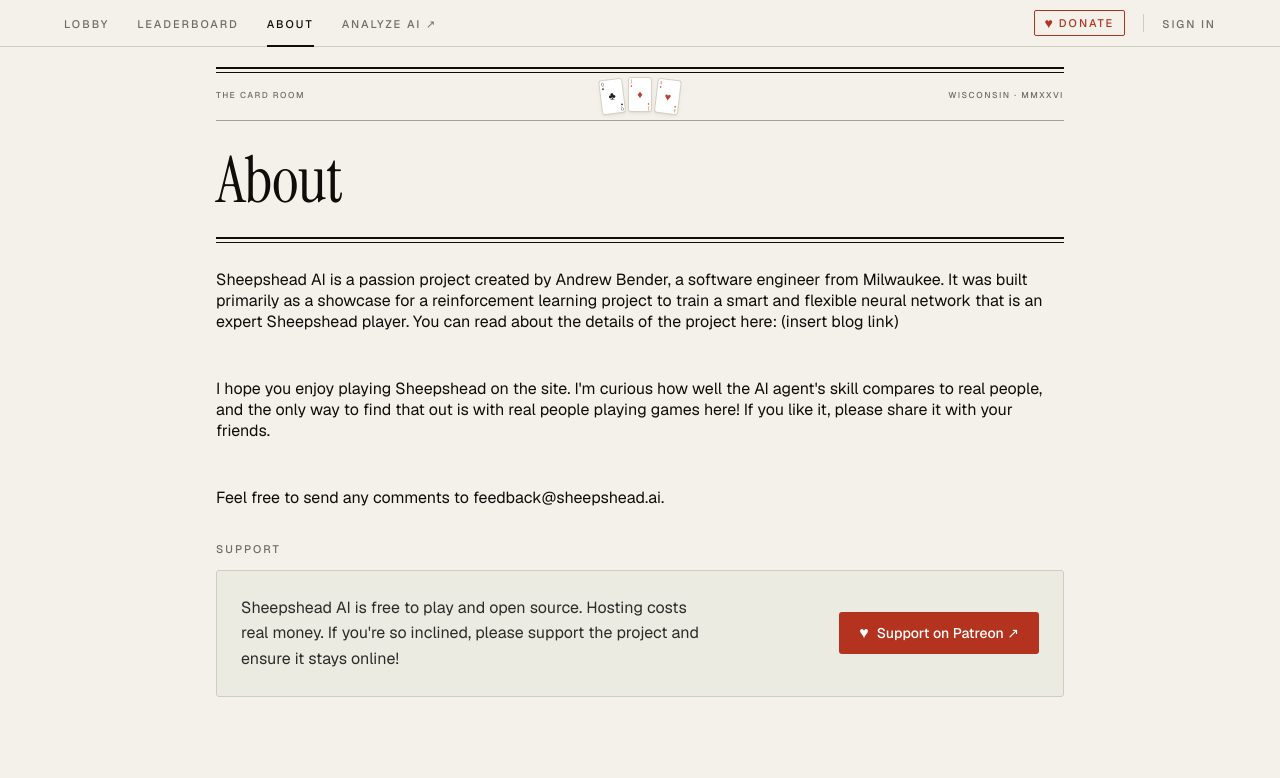
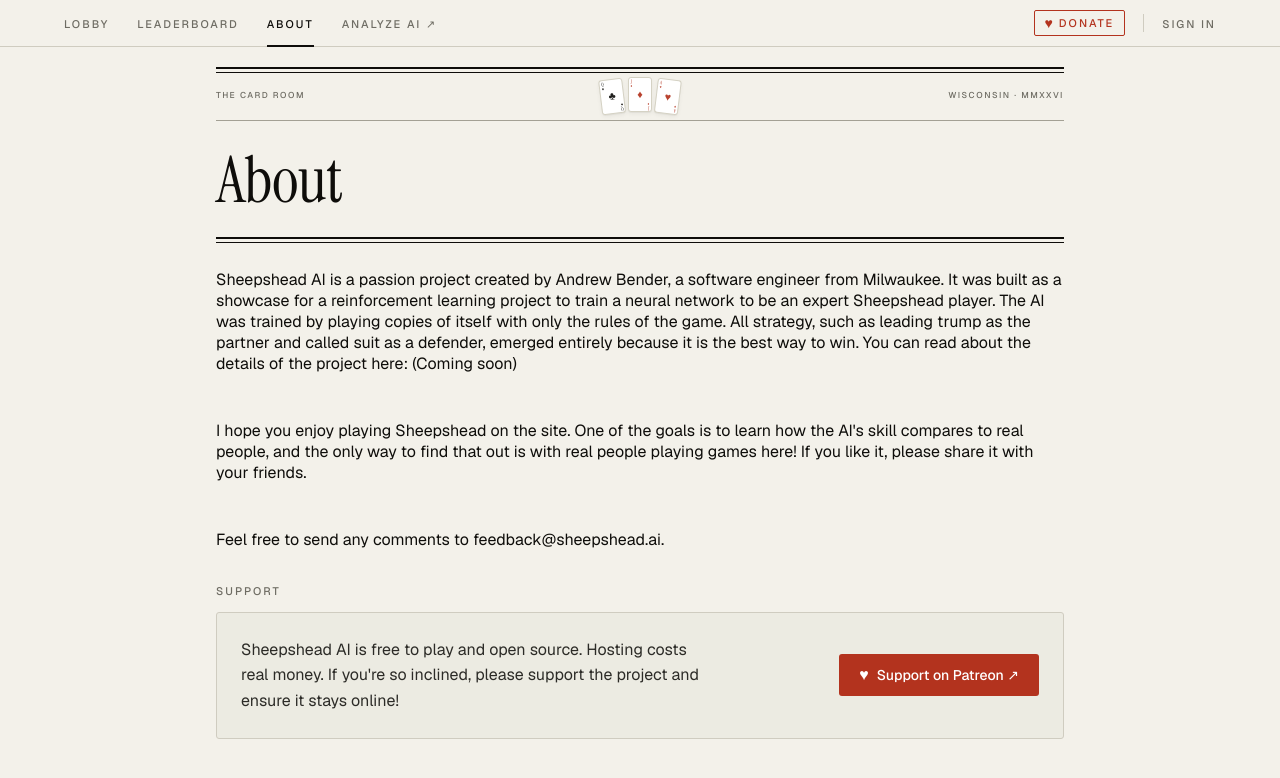
Before and after one commit to adamanthil/sheepsheadai, a Next.js app in the folder app/web/: page /about in a window 1280 px wide. Shown: the top 778 px of the page. Built offline with nearby package versions, Linux system fonts and the light colour scheme; no server answers.

Commit message:
Adjust about text

```diff
--- a/app/web/app/about/page.tsx
+++ b/app/web/app/about/page.tsx
@@ -13,16 +13,19 @@ export default function AboutPage() {
         <div className={ds.headRule} />
         <p>
           Sheepshead AI is a passion project created by Andrew Bender, a
-          software engineer from Milwaukee. It was built primarily as a showcase
-          for a reinforcement learning project to train a smart and flexible
-          neural network that is an expert Sheepshead player. You can read about
-          the details of the project here: (insert blog link)
+          software engineer from Milwaukee. It was built as a showcase for a
+          reinforcement learning project to train a neural network to be an
+          expert Sheepshead player. The AI was trained by playing copies of
+          itself with only the rules of the game. All strategy, such as leading
+          trump as the partner and called suit as a defender, emerged entirely
+          because it is the best way to win. You can read about the details of
+          the project here: (Coming soon)
         </p>
         <p>
-          I hope you enjoy playing Sheepshead on the site. I'm curious how well
-          the AI agent's skill compares to real people, and the only way to find
-          that out is with real people playing games here! If you like it,
-          please share it with your friends.
+          I hope you enjoy playing Sheepshead on the site. One of the goals is
+          to learn how the AI's skill compares to real people, and the only way
+          to find that out is with real people playing games here! If you like
+          it, please share it with your friends.
         </p>
         <p>Feel free to send any comments to feedback@sheepshead.ai.</p>
         <div className={`${ds.overline} ${styles.sectionHead}`}>Support</div>
```
